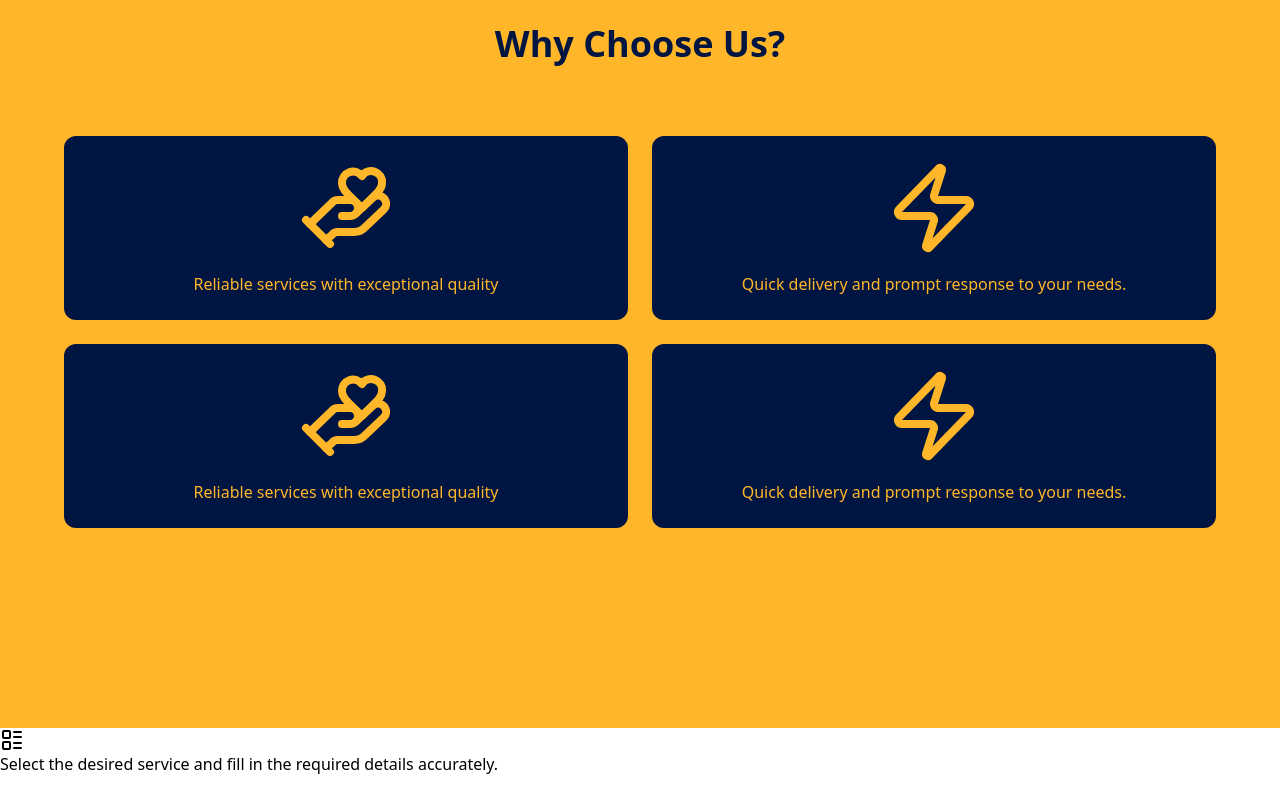
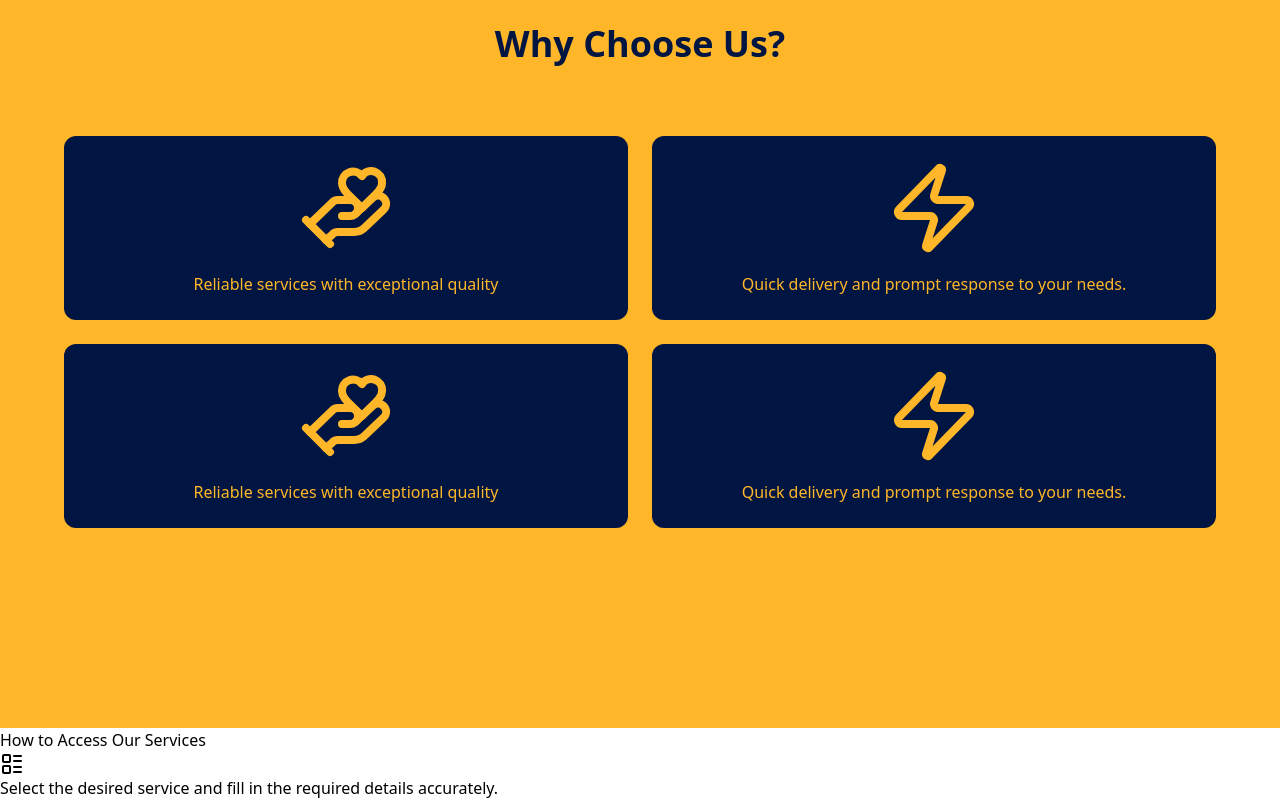
Before and after one commit to llatifah99/web-travel, a React (Vite) app: page / in a window 1280 px wide. Shown: the part 872-1672 px from the top of the page. Before the commit the page ends 1648 px from the top, so only its background shows below. Built offline with nearby package versions, Linux system fonts and the light colour scheme.

Commit message:
make page howtoaccess

```diff
--- a/src/App.jsx
+++ b/src/App.jsx
@@ -1,7 +1,7 @@
 import { useState } from "react";
 import { Menu, X, HandHeart, Zap } from "lucide-react";
 import WhyChooseUs from "./page/WhyChooseUs";
-import CardHowToAccess from "./components/CardHowToAccess";
+import HowToAccess from "./page/HowToAccess";
 
 function App() {
   const [isOpen, setIsOpen] = useState(false);
@@ -102,7 +102,7 @@ function App() {
 
       {/* Konten tambahan */}
       <WhyChooseUs />
-      <CardHowToAccess />
+      <HowToAccess />
     </>
   );
 }
--- /dev/null
+++ b/src/page/HowToAccess.jsx
@@ -0,0 +1,14 @@
+import CardHowToAccess from "../components/CardHowToAccess";
+
+const HowToAccess = () => {
+  return (
+    <>
+      <div>
+        <h1>How to Access Our Services</h1>
+        <CardHowToAccess></CardHowToAccess>
+      </div>
+    </>
+  );
+};
+
+export default HowToAccess;
```
